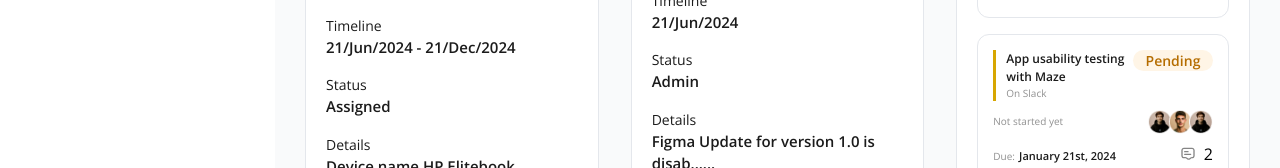
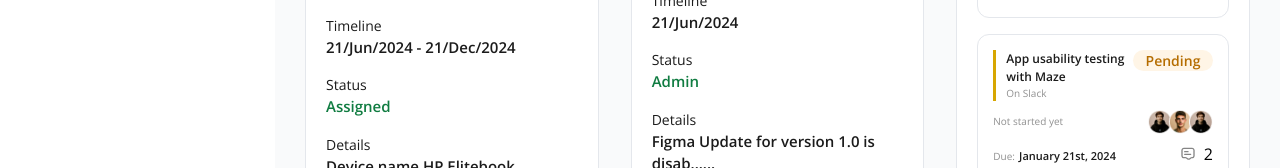
Before and after one commit to sadiq-i-umar/dev-test-heshbon, a Next.js app: page / in a window 1280 px wide. Shown: the part 765-933 px from the top of the page. Built offline with nearby package versions, Linux system fonts and the light colour scheme.

Commit message:
Fix status item color on management dashboard cards

```diff
--- a/components/card/details/management/index.tsx
+++ b/components/card/details/management/index.tsx
@@ -10,7 +10,15 @@ const ManagementCardDetails: React.FC<{
           <div style={{ color: '#1B1B1B', fontWeight: 400, fontSize: '14px' }}>
             {detail.title}
           </div>
-          <div style={{ color: '#1B1B1B', fontWeight: 600, fontSize: '15px' }}>
+          <div
+            style={{
+              fontWeight: 600,
+              fontSize: '15px',
+              ...(detail.title === 'Status'
+                ? { color: '#107C41' }
+                : { color: '#1B1B1B' }),
+            }}
+          >
             {detail.body}
           </div>
         </div>
```
